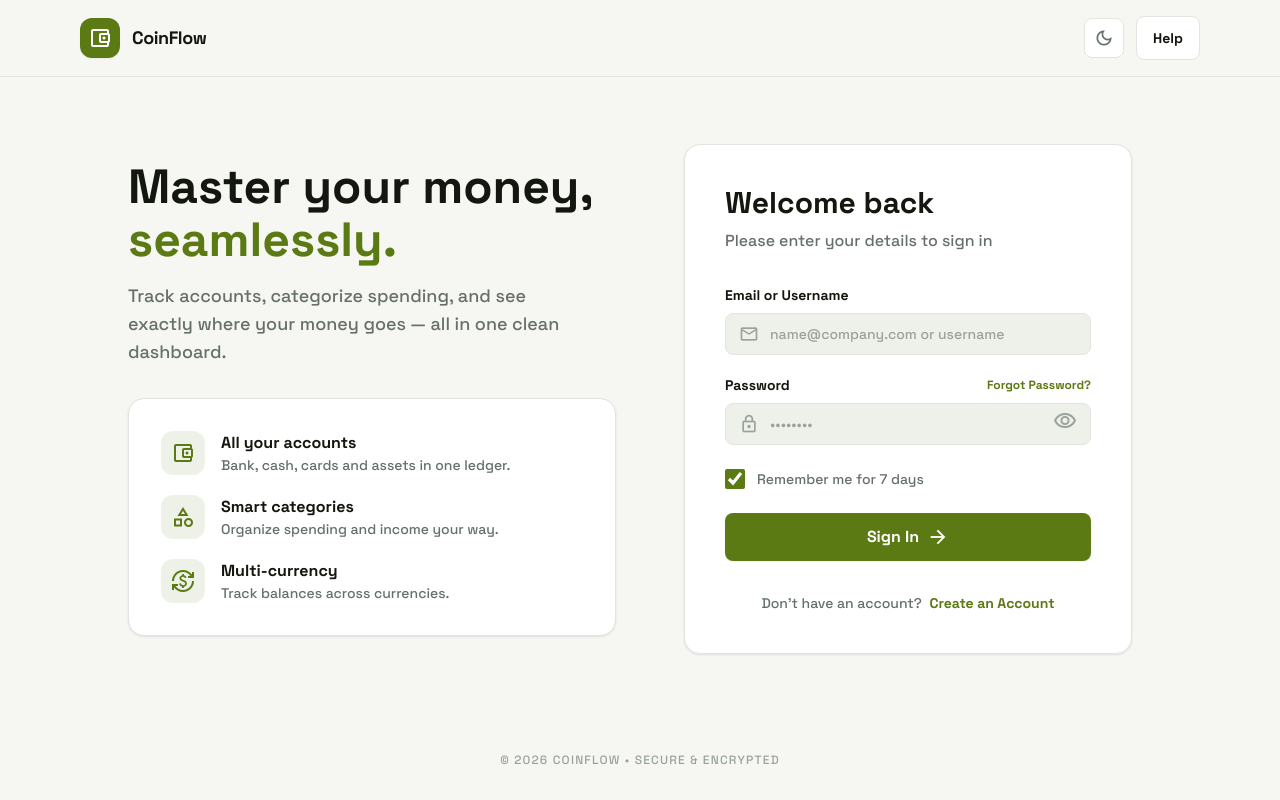
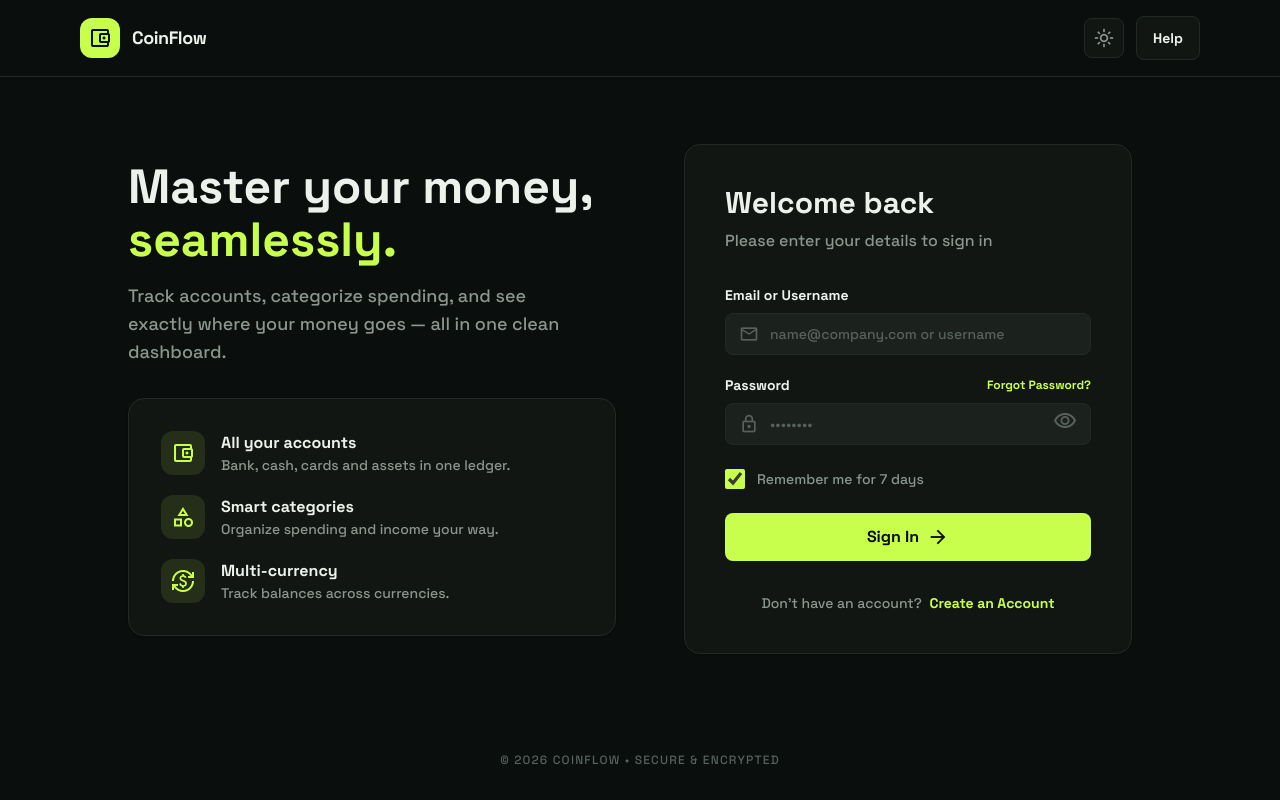
Before and after one commit to carlosnapolesdev/coin-app, a Vue app: page /login in a window 1280 px wide. Built offline with nearby package versions, Linux system fonts and the light colour scheme; no server answers.

Commit message:
feat(theme): default to dark mode when no theme preference is stored

```diff
--- a/index.html
+++ b/index.html
@@ -9,10 +9,11 @@
     <link href="https://fonts.googleapis.com/css2?family=Inter:wght@400;500;600;700&family=Space+Grotesk:wght@500;700&display=swap" rel="stylesheet"/>
     <script>
       // Apply the saved theme before paint to avoid a flash of the wrong theme.
+      // Dark is the default unless the user explicitly chose light.
       (function () {
         try {
           var t = localStorage.getItem('coinflow-theme');
-          if (t === 'dark' || (!t && window.matchMedia('(prefers-color-scheme: dark)').matches)) {
+          if (t !== 'light') {
             document.documentElement.classList.add('dark');
           }
         } catch (e) {}
--- a/src/composables/useTheme.ts
+++ b/src/composables/useTheme.ts
@@ -4,11 +4,11 @@ export type Theme = 'light' | 'dark'
 
 const STORAGE_KEY = 'coinflow-theme'
 
-const resolveInitialTheme = (): Theme => {
-  if (typeof window === 'undefined') return 'light'
+export const resolveInitialTheme = (): Theme => {
+  if (typeof window === 'undefined') return 'dark'
   const stored = window.localStorage.getItem(STORAGE_KEY)
   if (stored === 'light' || stored === 'dark') return stored
-  return window.matchMedia('(prefers-color-scheme: dark)').matches ? 'dark' : 'light'
+  return 'dark'
 }
 
 // Module-level singleton so every component shares the same theme state.
```
Also changed, not shown: 1 other file (tests, documents, lock files or other folders).
